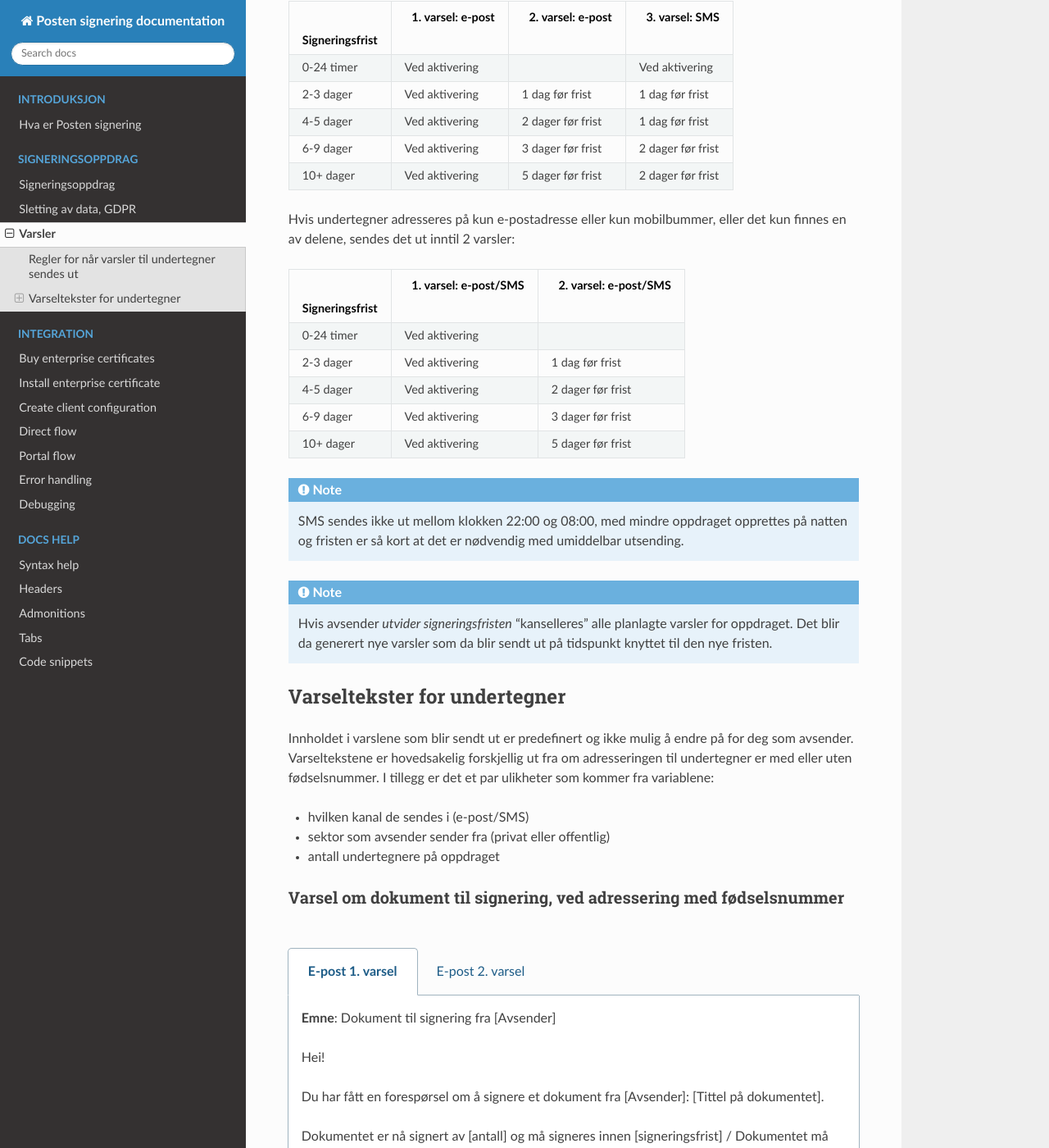
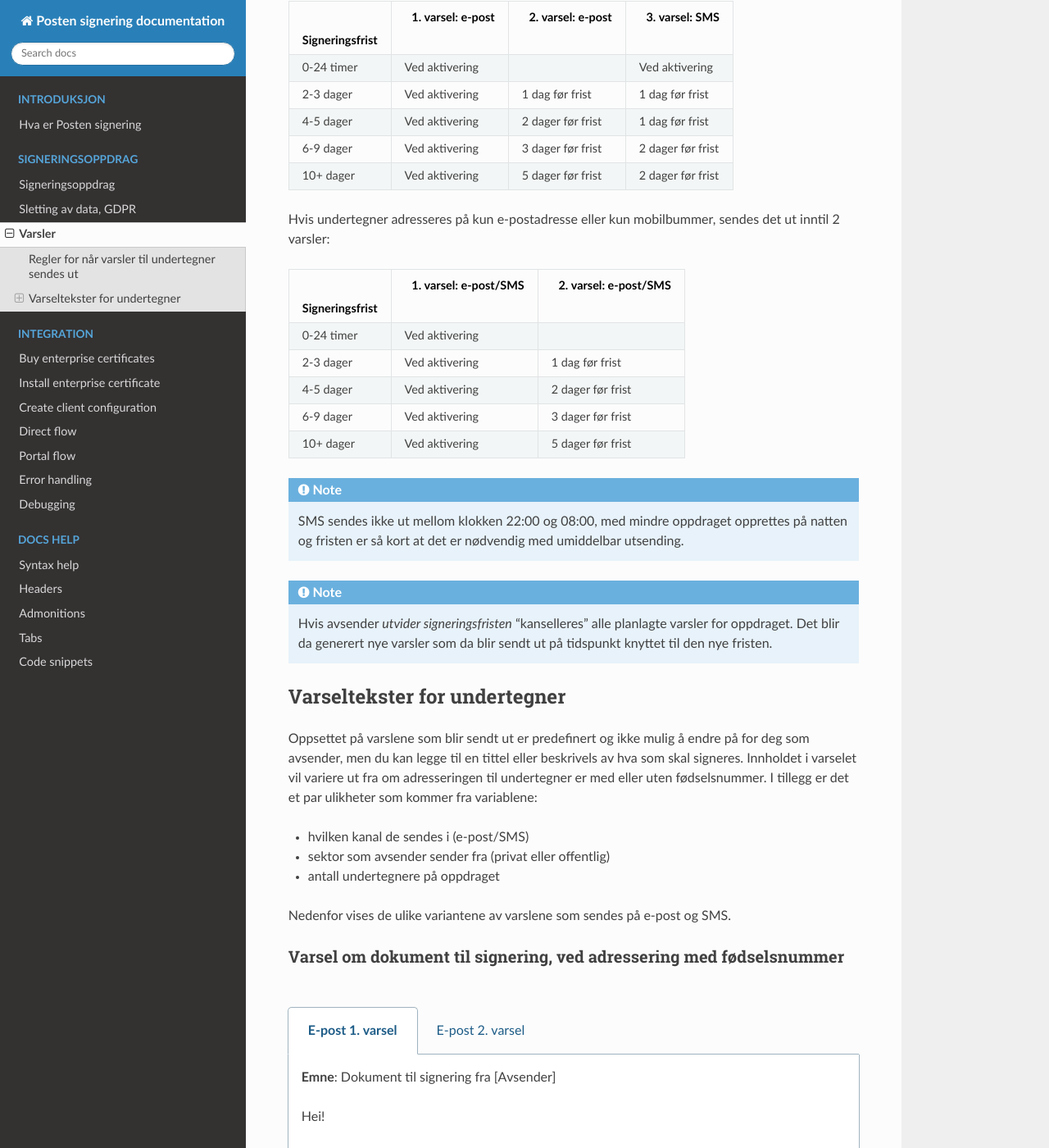
Before and after one commit to ramonarellano/signering-docs, a Sphinx documentation site: the page built from source/adressering-og-varsler.rst, in a window 1280 px wide and 1400 px high, scrolled down 359 px. Shown: the whole window at 82% size. Built offline with Sphinx 7.4.7 and the Read the Docs theme 2.0.0, drawn with Linux system fonts in a browser that asks for light colours; some of the changed text lies outside the part shown.

Commit message:
Endret tekst om predefinerte varsler

```diff
--- a/source/adressering-og-varsler.rst
+++ b/source/adressering-og-varsler.rst
@@ -23,7 +23,7 @@ Signeringsfrist 1. varsel: e-post 2. varsel: e-post 3. varsel: SMS
 
    <!-- Tabellen er generert vha. http://www.tablesgenerator.com/markdown_tables -->
 
-Hvis undertegner adresseres på kun e-postadresse eller kun mobilbummer, eller det kun finnes en av delene, sendes det ut inntil 2 varsler:
+Hvis undertegner adresseres på kun e-postadresse eller kun mobilbummer, sendes det ut inntil 2 varsler:
 
 =============== ===================== =====================
 Signeringsfrist 1. varsel: e-post/SMS 2. varsel: e-post/SMS
@@ -47,11 +47,13 @@ Signeringsfrist 1. varsel: e-post/SMS 2. varsel: e-post/SMS
 Varseltekster for undertegner
 =============================
 
-Innholdet i varslene som blir sendt ut er predefinert og ikke mulig å endre på for deg som avsender. Varseltekstene er hovedsakelig forskjellig ut fra om adresseringen til undertegner er med eller uten fødselsnummer. I tillegg er det et par ulikheter som kommer fra variablene:
+Oppsettet på varslene som blir sendt ut er predefinert og ikke mulig å endre på for deg som avsender, men du kan legge til en tittel eller beskrivels av hva som skal signeres. Innholdet i varselet vil variere ut fra om adresseringen til undertegner er med eller uten fødselsnummer. I tillegg er det et par ulikheter som kommer fra variablene:
 
 - hvilken kanal de sendes i (e-post/SMS)
 - sektor som avsender sender fra (privat eller offentlig)
 - antall undertegnere på oppdraget
+
+Nedenfor vises de ulike variantene av varslene som sendes på e-post og SMS.
 
 
 Varsel om dokument til signering, ved adressering med fødselsnummer
```
Also changed, not shown: other parts of source/adressering-og-varsler.rst (+1 -1 lines).
